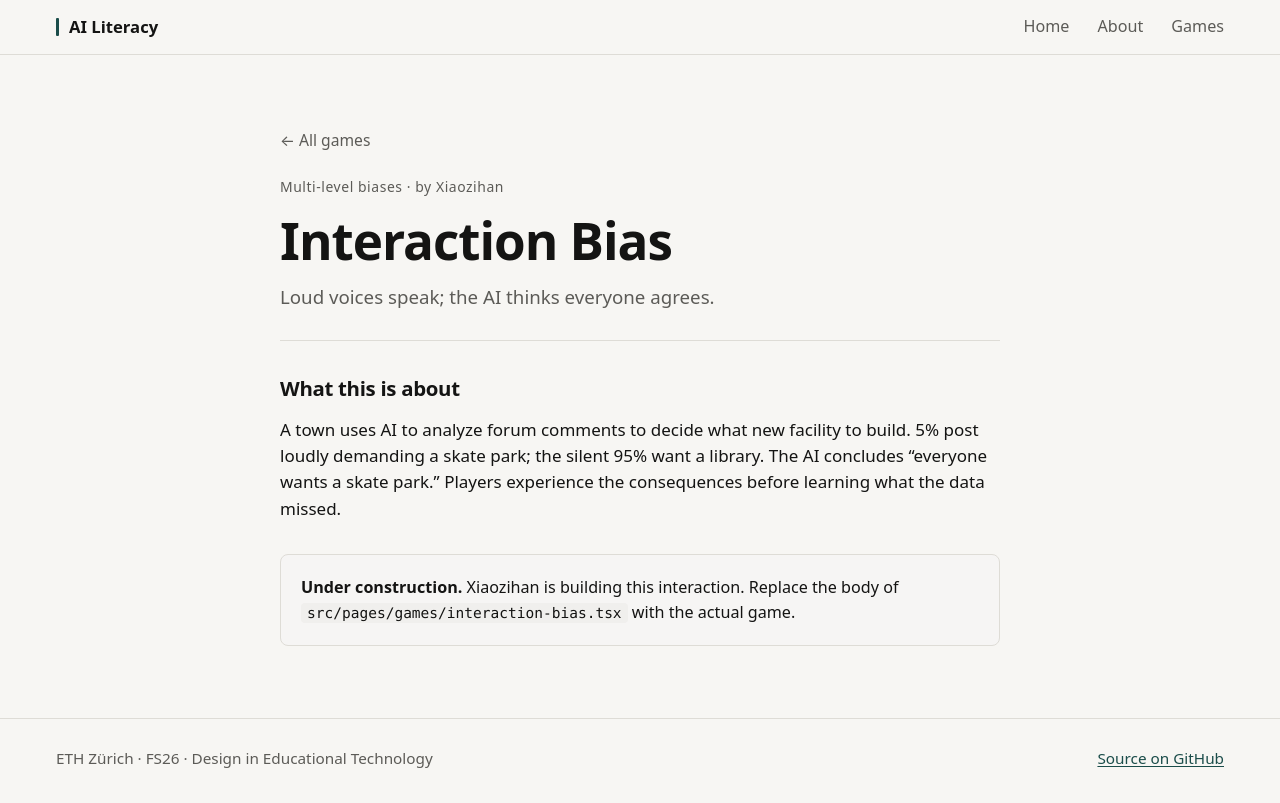
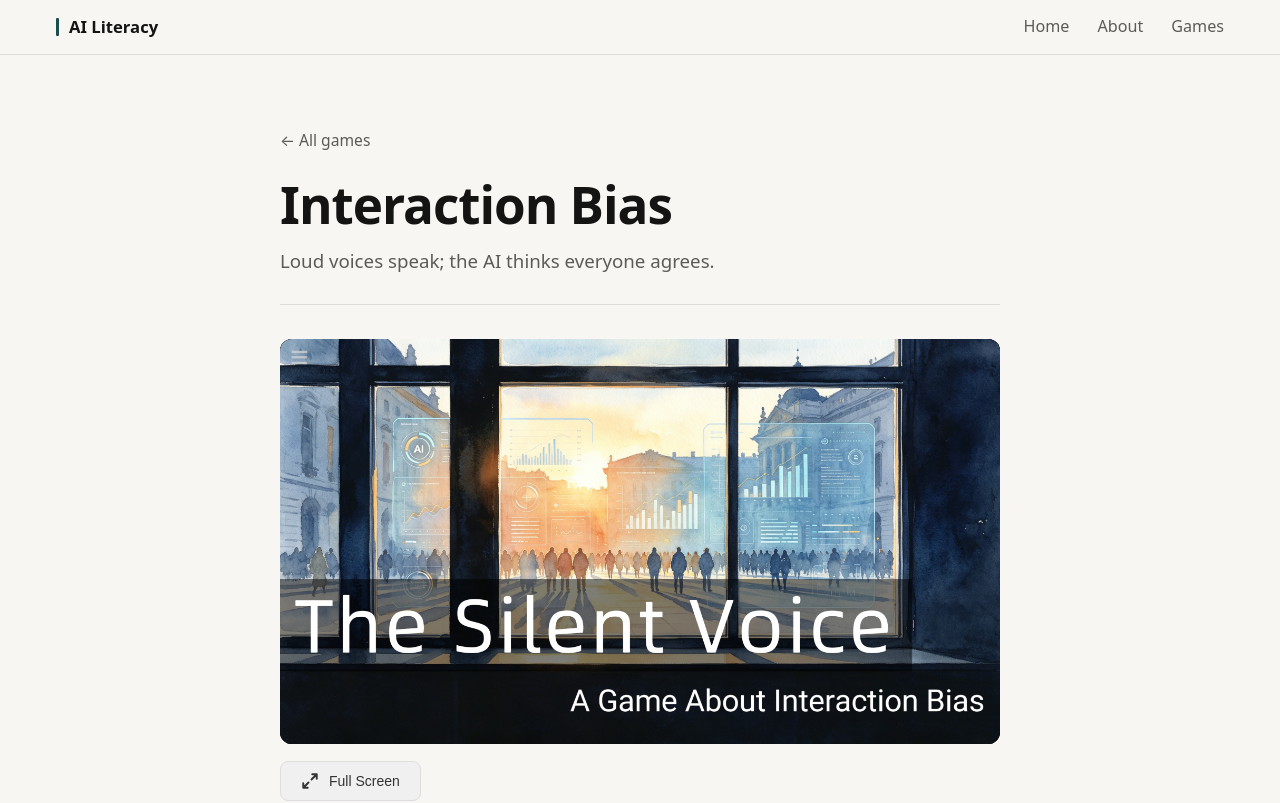
Before and after one commit to Nyckii/ai-literacy-website, a React (Vite) app: page /games/interaction-bias in a window 1280 px wide. Shown: the top 803 px of the page. Built offline with nearby package versions, Linux system fonts and the light colour scheme.

Commit message:
add the game in InteractionBias page

```diff
--- a/src/pages/games/InteractionBias.tsx
+++ b/src/pages/games/InteractionBias.tsx
@@ -1,5 +1,97 @@
 import { GamePlaceholder } from '../../components/GamePlaceholder';
+import { useRef } from 'react'; // 导入 useRef
+import { Link } from 'react-router-dom';
+import { games, LEVEL_LABELS } from '../../data/games';
 
 export function InteractionBias() {
-  return <GamePlaceholder slug="interaction-bias" />;
+  const slug = "interaction-bias";
+  const game = games.find((g) => g.slug === slug);
+
+
+  const containerRef = useRef<HTMLDivElement>(null);
+
+  const toggleFullScreen = () => {
+    if (containerRef.current) {
+      if (!document.fullscreenElement) {
+        containerRef.current.requestFullscreen().catch((err) => {
+          alert(`Error attempting to enable full-screen mode: ${err.message}`);
+        });
+      } else {
+        document.exitFullscreen();
+      }
+    }
+  };
+
+  if (!game) return <p>Game data not found.</p>;
+
+  return (
+    <section className="game-page">
+      <Link to="/#games" className="back-link">← All games</Link>
+
+      <header className="game-header">
+        <h1>{game.title}</h1>
+        <p className="lede">{game.short}</p>
+      </header>
+
+      <div className="game-section" style={{ marginTop: '2rem' }}>
+
+        <div
+          ref={containerRef}
+          className="game-container"
+          style={{
+            width: '100%',
+            aspectRatio: '16/9',
+            background: '#000',
+            borderRadius: '12px',
+            overflow: 'hidden'
+          }}
+        >
+          <iframe
+            src="/Interaction_Bias_Game/index.html"
+            style={{ width: '100%', height: '100%', border: 'none' }}
+            title={game.title}
+            allow="fullscreen; cross-origin-isolated"
+          />
+        </div>
+
+        {/* 2. 按钮：一定要放在上面的 div 闭合标签 </div> 的外面！！ */}
+        <div style={{ marginTop: '1rem', display: 'flex', justifyContent: 'flex-start' }}>
+          <button
+            onClick={toggleFullScreen}
+            className="fullscreen-toggle"
+            style={{
+              display: 'flex',
+              alignItems: 'center',
+              gap: '10px',
+              padding: '10px 20px',
+              backgroundColor: '#f0f0f0',
+              color: '#333',
+              border: '1px solid #ddd',
+              borderRadius: '8px',
+              cursor: 'pointer',
+              transition: 'all 0.2s ease',
+              fontSize: '14px',
+              fontWeight: '500'
+            }}
+            onMouseEnter={(e) => {
+              e.currentTarget.style.backgroundColor = '#e5e5e5';
+              e.currentTarget.style.transform = 'translateY(-1px)';
+            }}
+            onMouseLeave={(e) => {
+              e.currentTarget.style.backgroundColor = '#f0f0f0';
+              e.currentTarget.style.transform = 'translateY(0)';
+            }}
+          >
+            <svg width="18" height="18" viewBox="0 0 24 24" fill="none" stroke="currentColor" strokeWidth="2.5" strokeLinecap="round" strokeLinejoin="round">
+              <path d="M15 3h6v6M9 21H3v-6M21 3l-7 7M3 21l7-7" />
+            </svg>
+            Full Screen
+          </button>
+        </div>
+
+      </div>
+
+
+    </section>
+  );
 }
```
